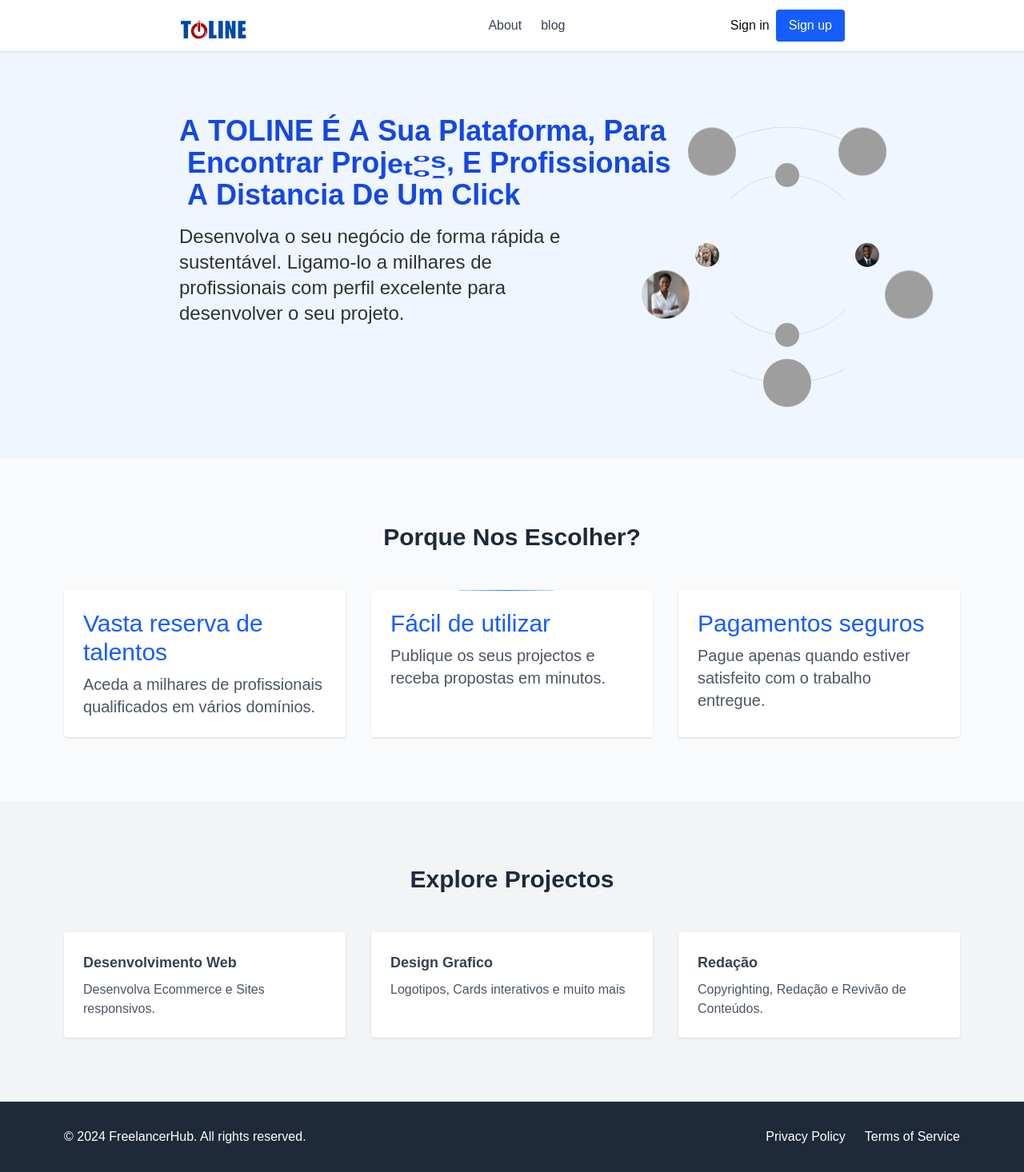
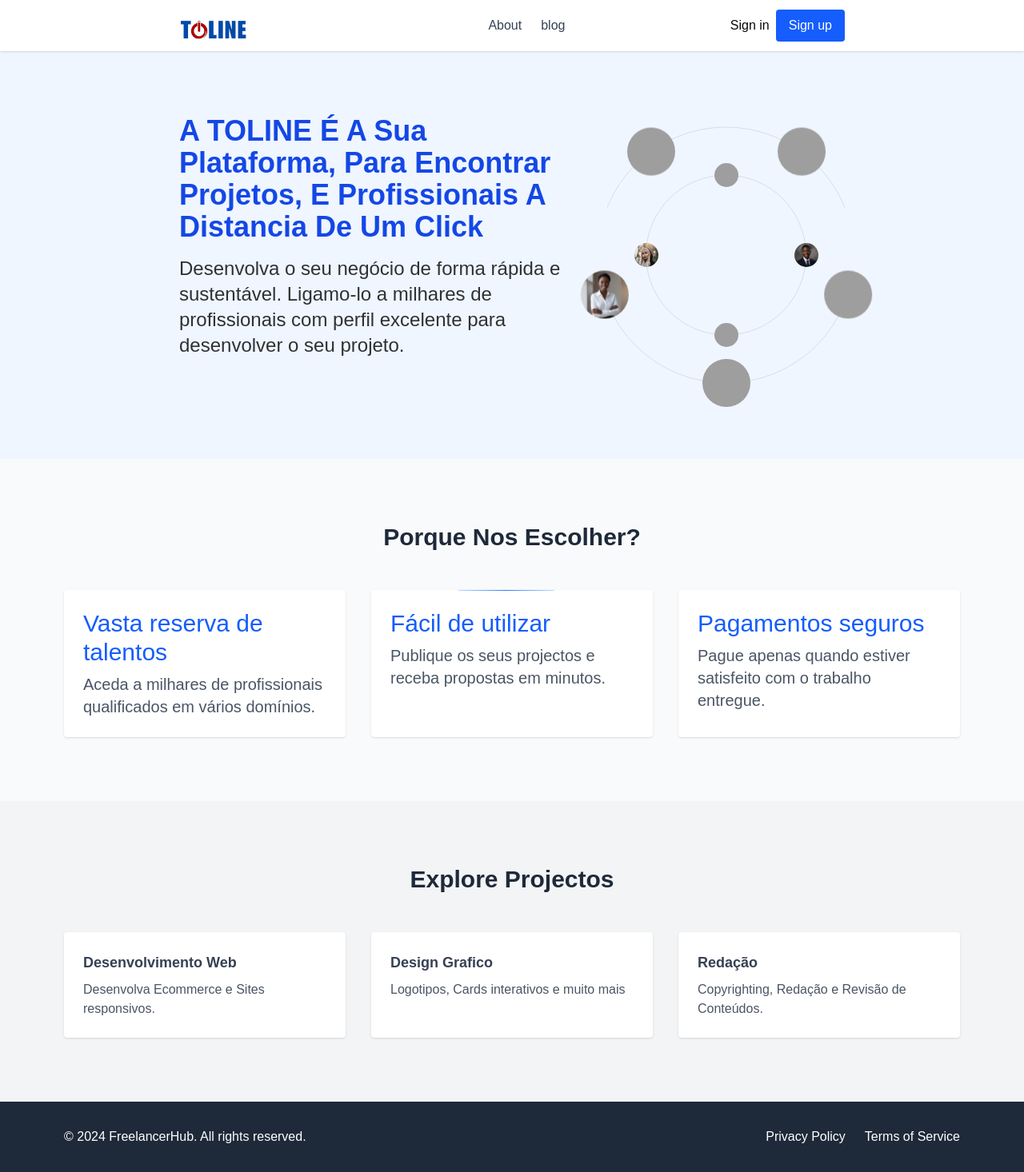
Before and after one commit to tarrciodev/toline, a Next.js app: page / in a window 1280 px wide. Shown: the whole page at 80% size. Built offline with nearby package versions, Linux system fonts and the light colour scheme; grey boxes are pictures that could not be loaded.

Commit message:
feat: serveless functions timeout solved adding a max duration export in root layout

```diff
--- a/src/app/layout.tsx
+++ b/src/app/layout.tsx
@@ -20,6 +20,8 @@ export const metadata: Metadata = {
         "toline, a plataforma que lhe conecta a milhares de freelancers ao redor do mundo",
 };
 
+export const maxDuration = 60;
+
 export default function RootLayout({
     children,
 }: Readonly<{
@@ -28,7 +30,7 @@ export default function RootLayout({
     return (
         <html lang='en'>
             <body
-                className={`${geistSans.variable} ${geistMono.variable} antialiased`}
+                className={`${geistSans.variable} ${geistMono.variable} antialiased `}
             >
                 {children}
                 <Toaster position='top-right' />
--- a/src/components/hero.tsx
+++ b/src/components/hero.tsx
@@ -1,14 +1,13 @@
 import { OrbitingUsers } from "./orbiting-circle";
-import { TextRoll } from "./ui/text-roll";
 
 export function Hero() {
     return (
-        <section className='bg-blue-50  py-8 sm:py-20  flex px-4 sm:px-56 gap-18'>
+        <section className='bg-blue-50  py-8 sm:py-20  flex px-4 sm:px-56 gap-10'>
             <div>
-                <TextRoll className='text-2xl sm:text-4xl font-extrabold text-blue-700 sm:max-w-[35vw] text-left'>
+                <p className='text-2xl sm:text-4xl font-extrabold text-blue-700 sm:max-w-[50vw] text-left'>
                     A TOLINE É A Sua Plataforma, Para Encontrar Projetos, E
                     Profissionais A Distancia De Um Click
-                </TextRoll>
+                </p>
 
                 <div className='mt-4 text-4xl'>
                     <p></p>
--- a/src/components/mobile/dash/menu-bar-dash.tsx
+++ b/src/components/mobile/dash/menu-bar-dash.tsx
@@ -1,3 +1,5 @@
+import { handleSignout } from "@/actions/users/signout";
+import { Button } from "@/components/ui/button";
 import {
     Drawer,
     DrawerContent,
@@ -90,12 +92,12 @@ export function MenuBarDash() {
                                 </nav>
                             </div>
                         </div>
-                        <Link
-                            href='/register'
-                            className='bg-blue-600 text-white px-4 py-2 rounded-lg hover:bg-blue-700 flex justify-center items-center'
+                        <Button
+                            onClick={handleSignout}
+                            className='bg-blue-600 text-white  hover:bg-blue-700'
                         >
                             Sign out
-                        </Link>
+                        </Button>
                     </div>
                 </DrawerContent>
             </Drawer>
--- a/src/components/projects.tsx
+++ b/src/components/projects.tsx
@@ -27,7 +27,7 @@ export function Projects() {
                             Redação
                         </h4>
                         <p className='text-gray-600 mt-2'>
-                            Copyrighting, Redação e Revivão de Conteúdos.
+                            Copyrighting, Redação e Revisão de Conteúdos.
                         </p>
                     </div>
                 </div>
```
